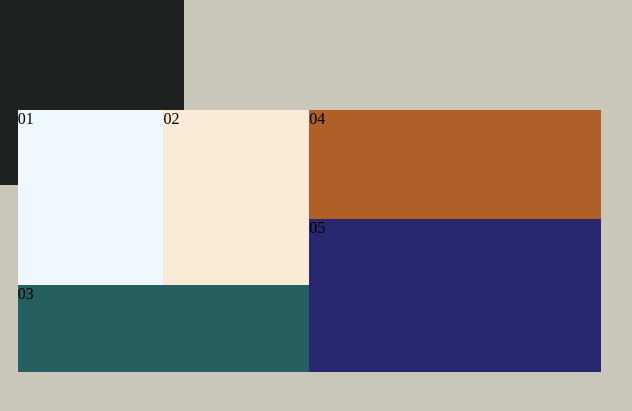
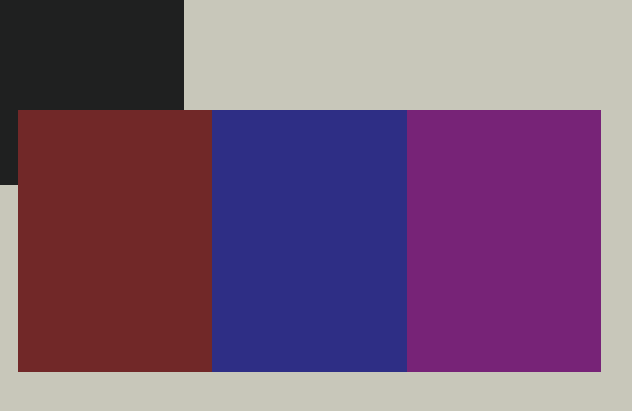
Before and after one commit to Rickctrl1/Portif-lio, a plain HTML site: page index.html in a window 1280 px wide. Shown: the part 253-664 px from the top of the page, 539-1171 px from the left. Drawn offline with Linux system fonts and the light colour scheme.

Commit message:
Efeito Acordeão
Adição do efeito acordeão (accordion) a caixa4

```diff
--- a/estilos/paisagem.css
+++ b/estilos/paisagem.css
@@ -100,47 +100,104 @@ body{
 }
 /*fim caixa1*/
 
-/*inicio caixa4*/
+/*inicio caixa4 (accordion)*/
 
-.caixa4{
+.caixa4 {
     background-color: rgb(224, 225, 225);
     grid-area: 6/6/13/13;
-
+    /* Adicionado flex para o acordeão preencher 100% da caixa */
+    display: flex;
+    overflow: hidden;
 }
 
-.projetos{
-    background-color: rgb(105, 42, 42);
-
-    display: grid;
-    grid-template-columns: repeat(12, 1fr);
-    grid-template-rows: repeat(12, 1fr);
-    height: 100%; /*faz ocupar toda a area*/
-
+.caixa4 .accordion {
+    width: 100%;
+    height: 100%;
 }
 
-.item1{
-    background-color: aliceblue;
-    grid-area: 1/1/9/4;
+.caixa4 .accordion ul {
+    width: 100%;
+    height: 100%;
+    display: table;
+    table-layout: fixed;
+    margin: 0;
+    padding: 0;
 }
 
-.item2{
-    background-color: antiquewhite;
-    grid-area: 1/4/9/7;
+.caixa4 .accordion li {
+    width: 33.333%; /* Divide igualmente as 3 abas inicialmente */
+    height: 100%;
+    display: table-cell;
+    vertical-align: bottom;
+    position: relative;
+    transition: all 900ms ease;
 }
 
-.item3{
-    background-color: rgb(38, 95, 95);
-    grid-area: 9/1/13/7;
+/* Cores aplicadas aos itens */
+.caixa4 .accordion li:nth-child(1) { background-color: rgb(113, 40, 40); }
+.caixa4 .accordion li:nth-child(2) { background-color: rgb(46, 46, 133); }
+.caixa4 .accordion li:nth-child(3) { background-color: rgb(119, 35, 119); }
+
+.caixa4 .accordion li div {
+    display: block;
+    overflow: hidden;
+    width: 100%;
+    height: 100%;
 }
 
-.item4{
-    background-color: rgb(176, 95, 38);
-    grid-area: 1/7/6/13;
+.caixa4 .accordion li div a {
+    /* Mudança para Flexbox para alinhar o texto sempre na base, independente da altura da caixa */
+    display: flex;
+    flex-direction: column;
+    justify-content: flex-end;
+    height: 100%;
+    width: 100%;
+    color: #fff;
+    position: relative;
+    z-index: 3;
+    padding: 15px 20px;
+    text-decoration: none;
+    font-family: Arial, Helvetica, sans-serif;
+    transition: all 200ms ease;
 }
 
-.item5{
-    background-color: rgb(40, 40, 111);
-    grid-area: 6/7/13/13;
+.caixa4 .accordion li div a * {
+    width: 100%;
+    margin: 0;
+    text-overflow: ellipsis;
+    position: relative;
+    z-index: 5;
+    white-space: nowrap;
+    overflow: hidden;
+    transform: translateX(-20px);
+    transition: all 400ms ease;
+    opacity: 0;
+}
+
+.caixa4 .accordion li div a h2 {
+    font-family: 'Times New Roman', Times, serif;
+    text-overflow: clip;
+    font-size: 20px; /* Reduzido levemente para caber bem no grid */
+    text-transform: uppercase;
+    margin-bottom: 5px;
+}
+
+.caixa4 .accordion li div a p {
+    font-size: 13.5px;
+}
+
+/* Efeitos de Hover */
+.caixa4 .accordion ul:hover li {
+    width: 10%;
+}
+
+.caixa4 .accordion ul:hover li:hover {
+    width: 80%;
+}
+
+.caixa4 .accordion ul:hover li:hover a * {
+    opacity: 1;
+    transform: translateX(0);
 }
 /*fim caixa4*/
 
--- a/index.html
+++ b/index.html
@@ -44,13 +44,38 @@
 
 
         <div class="caixa4">
-            <div class="projetos">
-                <div class="item1">01</div>
-                <div class="item2">02</div>
-                <div class="item3">03</div>
-                <div class="item4">04</div>
-                <div class="item5">05</div>
+            <div class="caixa4">
+            <div class="accordion">
+                <ul>
+                    <li>
+                        <div>
+                            <a href="#">
+                                <h2>Projeto 1</h2>
+                                <p>Sistema em Node.js</p>
+                            </a>
+                        </div>
+                    </li>
+
+                    <li>
+                        <div>
+                            <a href="#">
+                                <h2>Projeto 2</h2>
+                                <p>Banco de Dados MySQL</p>
+                            </a>
+                        </div>
+                    </li>
+
+                    <li>
+                        <div>
+                            <a href="#">
+                                <h2>Projeto 3</h2>
+                                <p>API Rest com Express</p>
+                            </a>
+                        </div>
+                    </li>
+                </ul>
             </div>
+        </div>
         </div>
     </div>
 </body>
```
